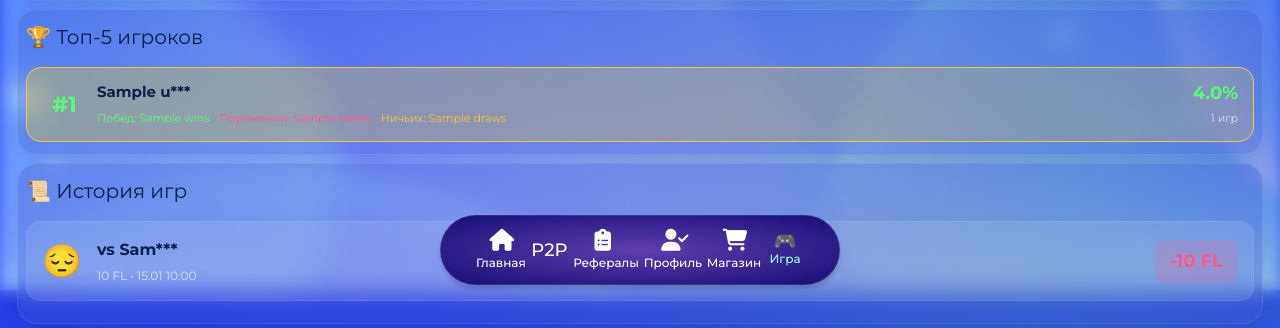
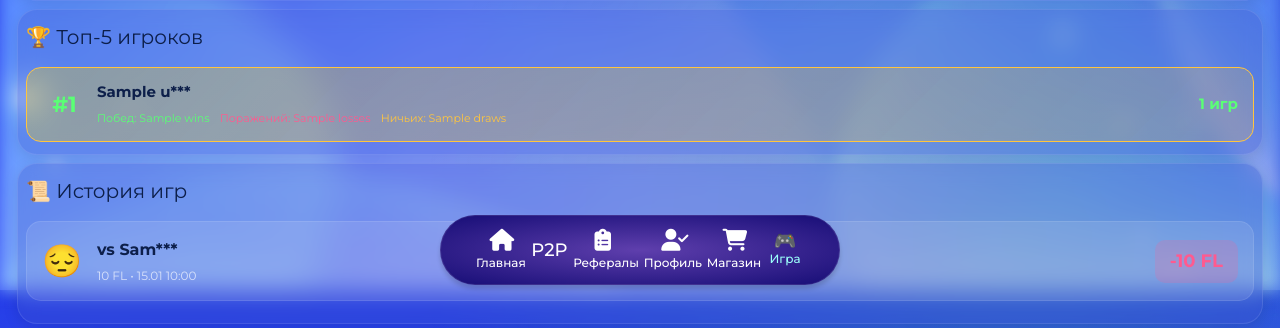
Before and after one commit to Mirzohid2001/p2p-Mirzohid-amir, a Django app: template templates/rps/home.html in a window 1280 px wide. Shown: the part 510-838 px from the top of the page. Run offline with Django 5.2, Linux system fonts and the light colour scheme; the template is opened without the code that fills it: most values are stand-ins (such as "Sample title", 1, 10 or a date in 2020); some libraries are stand-ins or nearby versions.

```diff
--- a/static/css/rps.css
+++ b/static/css/rps.css
@@ -1137,8 +1137,9 @@
 }
 
 .total-games {
-    font-size: 11px;
-    color: rgba(255, 255, 255, 0.7);
+    font-size: 15px;
+    font-weight: bold;
+    color: #5AFF75FF;
     word-break: break-word;
 }
 
--- a/templates/rps/home.html
+++ b/templates/rps/home.html
@@ -116,7 +116,7 @@
                     </div>
                 </div>
                 <div class="player-rating">
-                    <div class="win-rate">{{ player.win_rate|floatformat:1 }}%</div>
+
                     <div class="total-games">{{ player.total_games }} игр</div>
                 </div>
             </div>
@@ -214,7 +214,7 @@
                                 </div>
                             </div>
                             <div class="player-rating">
-                                <div class="win-rate">${parseFloat(player.win_rate).toFixed(1)}%</div>
+
                                 <div class="total-games">${player.total_games} игр</div>
                             </div>
                         `;
```
